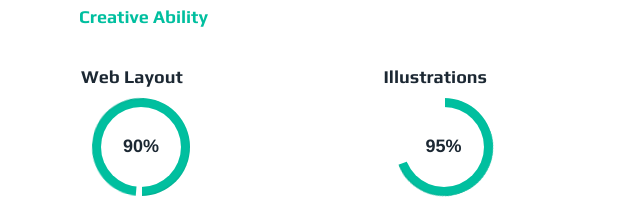
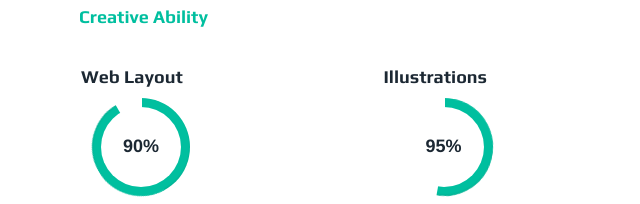
Before and after one commit to FahadUllahBhat/fahadullah, a plain HTML site: page index.html in a window 1280 px wide. Shown: the part 2167-2371 px from the top of the page, 579-1219 px from the left. Drawn offline with nearby package versions, Linux system fonts and the light colour scheme.

Commit message:
Update main.css

```diff
--- a/Style/main.css
+++ b/Style/main.css
@@ -427,7 +427,7 @@ border:solid 1px #1C2833;
     }
   }
   .circle .right {
-    transform: rotate(185deg);
+    transform: rotate(150deg);
     z-index:2;
 
   }
@@ -452,7 +452,7 @@ border:solid 1px #1C2833;
     }
   }
   .circle .right2 {
-    transform: rotate(70deg);
+    transform: rotate(10deg);
     z-index:2;
 
   }
```
